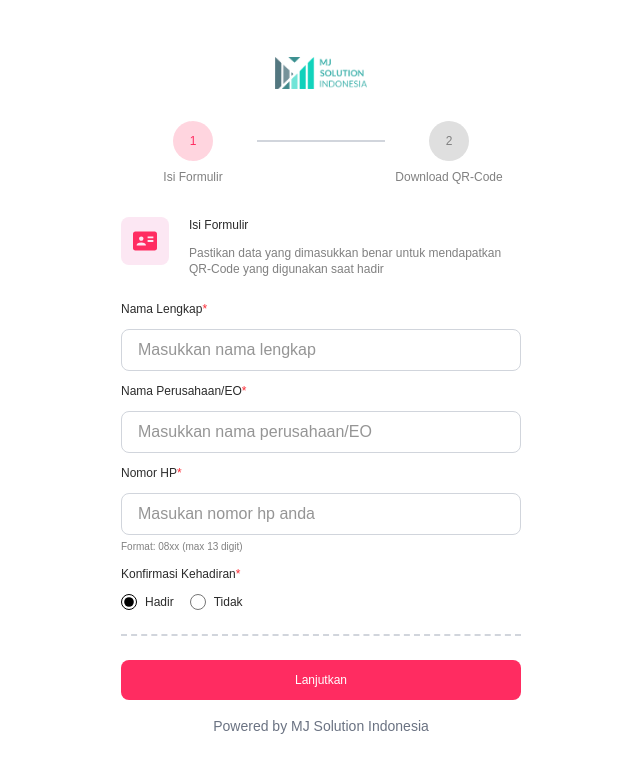
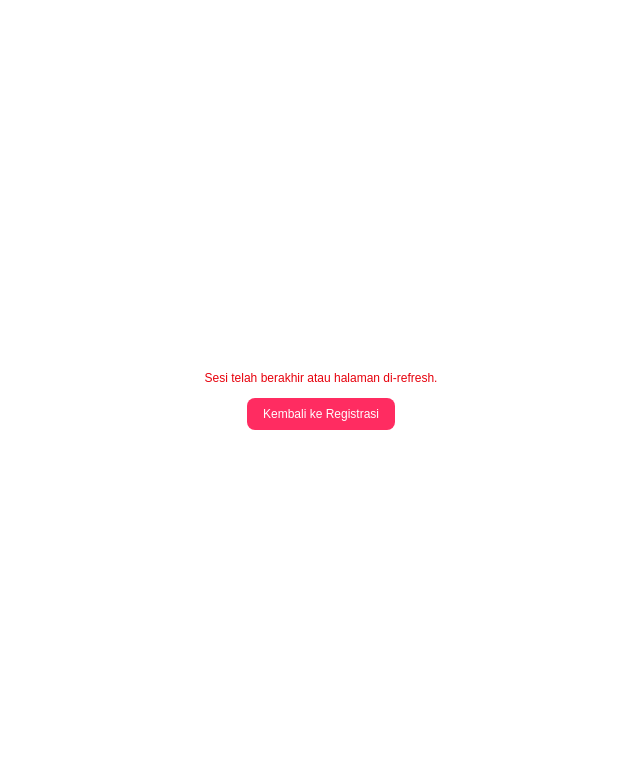
Before and after one commit to hendriktarigann01/mjs-registr, a Next.js app: page /success in a window 1280 px wide. Shown: the top 772 px of the page, without its empty margins (319-959 px from the left). Built offline with nearby package versions, Linux system fonts and the light colour scheme.

Commit message:
feat: add new state for checked in

```diff
--- a/src/components/QRScanner.tsx
+++ b/src/components/QRScanner.tsx
@@ -1,7 +1,7 @@
 "use client";
 
 import { useState, useEffect, useRef } from "react";
-import { X, Check } from "lucide-react";
+import { X, Check, Info } from "lucide-react";
 import jsQR from "jsqr";
 
 interface ScanResult {
@@ -9,6 +9,8 @@ interface ScanResult {
   message: string;
   name?: string;
   company?: string;
+  alreadyCheckedIn?: boolean;
+  status?: "success" | "already_checked_in" | "error";
 }
 
 export default function QRScanner() {
@@ -63,12 +65,17 @@ export default function QRScanner() {
 
       const data = await response.json();
       console.log("Check-in response:", data);
+      console.log("Response status:", response.status);
+      console.log("Response ok:", response.ok);
+      console.log("Data success:", data.success);
+      console.log("Already checked in:", data.data?.alreadyCheckedIn);
 
       setResult({
-        success: response.ok,
+        success: data.success !== false, // Use API success flag, default to true if not false
         message: data.message || "Check-in berhasil!",
         name: data.data?.registration?.fullName,
         company: data.data?.registration?.companyName,
+        alreadyCheckedIn: data.data?.alreadyCheckedIn || false,
       });
 
       // Auto-restart scanning after 3 seconds
@@ -298,13 +305,13 @@ export default function QRScanner() {
               <X className="w-4 h-4" />
             </button>
 
-            {result.success ? (
-              // Success State
+            {result.success && !result.alreadyCheckedIn ? (
+              // New Check-in Success State
               <>
                 {/* Success Icon */}
                 <div className="flex justify-center mb-6">
                   <div className="w-8 h-8 rounded-lg bg-green-500 flex items-center justify-center">
-                    <Check className="w-4 h-4-500" />
+                    <Check className="w-4 h-4 text-white" />
                   </div>
                 </div>
 
@@ -315,6 +322,23 @@ export default function QRScanner() {
                       Selamat datang Bapak/Ibu {result.name}
                     </h3>
                   )}
+                </div>
+              </>
+            ) : result.success && result.alreadyCheckedIn ? (
+              // Already Checked In State
+              <>
+                {/* Info Icon */}
+                <div className="flex justify-center mb-6">
+                  <div className="w-8 h-8 rounded-lg bg-amber-500 flex items-center justify-center">
+                    <Info className="w-4 h-4 text-white" />
+                  </div>
+                </div>
+
+                {/* Already Checked In Message */}
+                <div className="text-center">
+                  <p className="text-lg font-medium text-gray-900">
+                    {result.message}
+                  </p>
                 </div>
               </>
             ) : (
--- a/src/components/RegistrationForm.tsx
+++ b/src/components/RegistrationForm.tsx
@@ -2,15 +2,17 @@
 
 import Image from "next/image";
 import { useState, useEffect } from "react";
-import { useRouter, useSearchParams } from "next/navigation";
+import { useRouter, usePathname } from "next/navigation";
 import Header from "@/components/layout/Header";
 import Footer from "@/components/layout/Footer";
 
 export default function UnifiedRegistrationForm() {
   const router = useRouter();
-  const searchParams = useSearchParams();
-  const token = searchParams.get("token");
-  const name = searchParams.get("name") || "Peserta";
+  const pathname = usePathname();
+  const isSuccessRoute = pathname === "/success";
+
+  const [token, setToken] = useState<string | null>(null);
+  const [name, setName] = useState("Peserta");
 
   const [formData, setFormData] = useState({
     namaLengkap: "",
@@ -23,7 +25,22 @@ export default function UnifiedRegistrationForm() {
   const [qrImageUrl, setQrImageUrl] = useState("");
 
   // Detect if we're on success page
-  const isSuccessPage = !!token;
+  const isSuccessPage = isSuccessRoute && !!token;
+
+  useEffect(() => {
+    if (isSuccessRoute) {
+      const storedToken = sessionStorage.getItem("qr_token");
+      const storedName = sessionStorage.getItem("qr_name");
+
+      if (storedToken) {
+        setToken(storedToken);
+        setName(storedName || "Peserta");
+        // Hapus setelah dibaca — bersih
+        sessionStorage.removeItem("qr_token");
+        sessionStorage.removeItem("qr_name");
+      }
+    }
+  }, [isSuccessRoute]);
 
   useEffect(() => {
     if (token) {
@@ -56,11 +73,9 @@ export default function UnifiedRegistrationForm() {
           return;
         }
 
-        console.log("Redirecting with token:", token);
-
-        router.push(
-          `/success?token=${token}&name=${encodeURIComponent(formData.namaLengkap)}`,
-        );
+        sessionStorage.setItem("qr_token", token);
+        sessionStorage.setItem("qr_name", formData.namaLengkap);
+        router.push("/success");
       } else {
         setError(data.message || "Registrasi gagal");
       }
@@ -83,12 +98,20 @@ export default function UnifiedRegistrationForm() {
     document.body.removeChild(link);
   };
 
-  if (isSuccessPage && !token) {
+  if (isSuccessRoute && !token) {
     return (
       <div className="min-h-screen flex items-center justify-center bg-white p-4">
         <div className="max-w-md w-full p-6 space-y-4">
           <div className="text-center">
-            <p className="text-red-600">Token tidak valid</p>
+            <p className="text-red-600 text-xs mb-3">
+              Sesi telah berakhir atau halaman di-refresh.
+            </p>
+            <button
+              onClick={() => router.push("/")}
+              className="bg-brand-primary text-white py-2 px-4 text-xs rounded-lg hover:bg-brand-primary-hover transition-colors"
+            >
+              Kembali ke Registrasi
+            </button>
           </div>
         </div>
       </div>
```
Also changed, not shown: app/api/qr/[token]/image/route.ts (line endings or trailing spaces).
